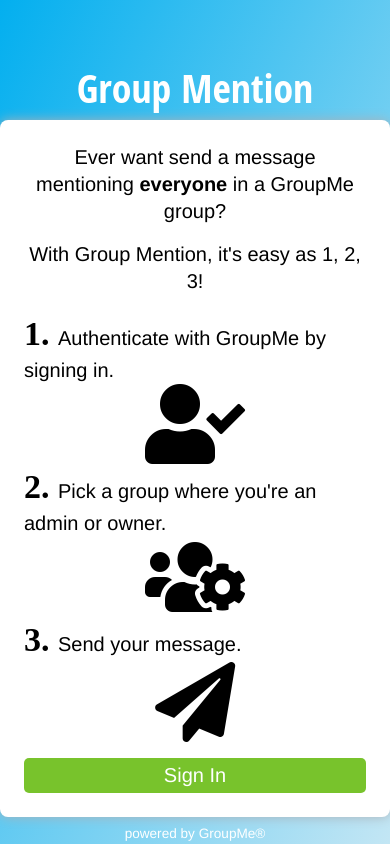
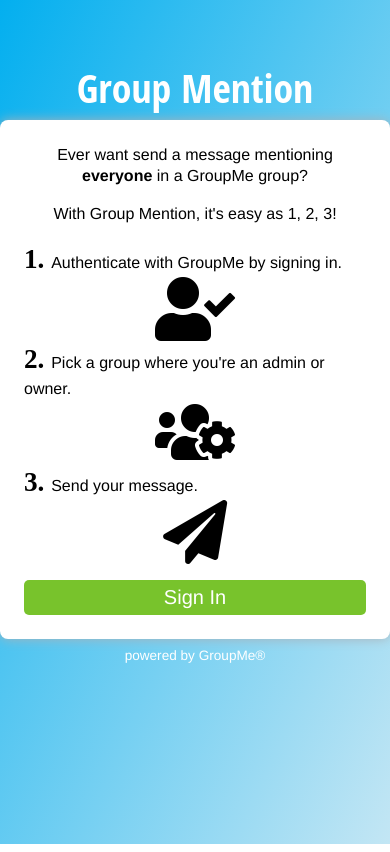
Before and after one commit to stuejho/groupme-all-message, a Flask app: page / in a window 390 px wide. Run offline with Flask 2, Linux system fonts and the light colour scheme.

Commit message:
Shrink home page fonts on mobile

```diff
--- a/static/css/main.css
+++ b/static/css/main.css
@@ -180,6 +180,12 @@ i {
 
 .sign-in-container > p {
   font-size: 1.25em;
+}
+
+@media only screen and (max-width: 667px) {
+  .sign-in-container > p {
+    font-size: 1rem;
+  }
 }
 
 .sign-in-container > *:last-child {
@@ -438,6 +444,13 @@ textarea {
   font-size: 1.25em;
 }
 
+@media only screen and (max-width: 667px) {
+  .big-number-list > li {
+    list-style-position: inside;
+    font-size: 1em;
+  }
+}
+
 .big-number-list > li::marker{
   font-family: 'Abril Fatface', serif;
   font-size: 1.7em;
```
